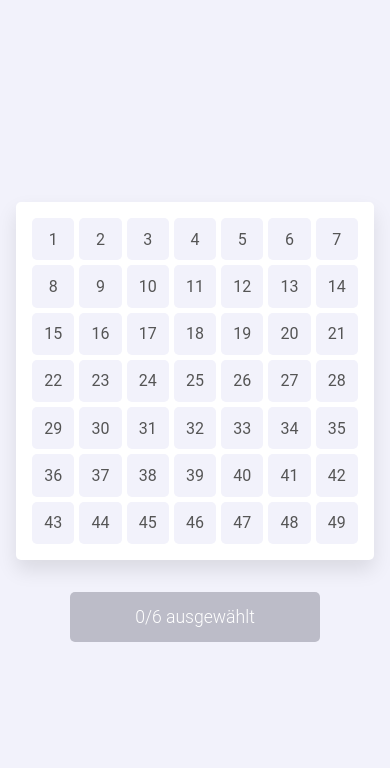
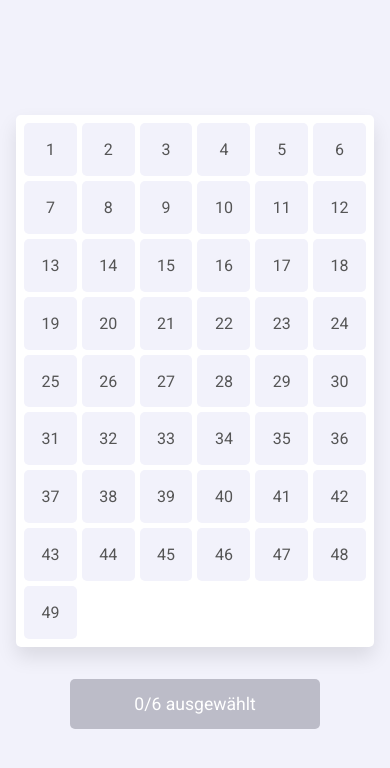
Before and after one commit to JonasKre/react-lottoschein, a React (Create React App) app: page / in a window 390 px wide. Shown: the top 768 px of the page. Built offline with nearby package versions, Linux system fonts and the light colour scheme.

Commit message:
Adjustments to responsive behaviour

```diff
--- a/public/index.html
+++ b/public/index.html
@@ -17,7 +17,11 @@
       work correctly both with client-side routing and a non-root public URL.
       Learn how to configure a non-root public URL by running `npm run build`.
     -->
-    <title>React App</title>
+    <link
+      href="https://fonts.googleapis.com/css2?family=Roboto:ital,wght@0,400;0,700;1,300&display=swap"
+      rel="stylesheet"
+    />
+    <title>React Lottoschein</title>
   </head>
   <body>
     <noscript>You need to enable JavaScript to run this app.</noscript>
--- a/src/App.js
+++ b/src/App.js
@@ -9,8 +9,7 @@ import Result from "./components/Result";
 function App() {
   // Constants
   const fields_num = 49,
-    max = 6,
-    fields = [];
+    max = 6;
 
   // State
   const [selected, setSelected] = useState([]);
@@ -32,6 +31,7 @@ function App() {
   }
 
   // Initialize number fields
+  const fields = [];
   for (let i = 1; i <= fields_num; i++) {
     fields.push(
       <Number
--- a/src/components/Board.js
+++ b/src/components/Board.js
@@ -3,17 +3,18 @@ import styled from "styled-components";
 
 const Container = styled.div`
   display: grid;
-  grid-template-columns: repeat(7, 1fr);
+  grid-template-columns: repeat(6, 1fr);
   grid-gap: 5px;
   background-color: #fff;
   width: 100%;
   max-width: 500px;
   border-radius: 5px;
-  padding: 1rem;
+  padding: 0.5rem;
   margin: 1rem 0 2rem 0;
   box-shadow: 0px 10px 20px rgba(0, 0, 0, 0.1);
 
   @media only screen and (min-width: 480px) {
+    padding: 1rem;
     grid-template-columns: repeat(7, 1fr);
   }
 `;
--- a/src/components/Container.js
+++ b/src/components/Container.js
@@ -2,6 +2,7 @@ import React from "react";
 import styled from "styled-components";
 
 const Wrapper = styled.div`
+  overflow: hidden;
   display: flex;
   align-items: center;
   justify-content: center;
@@ -10,9 +11,9 @@ const Wrapper = styled.div`
   width: 100%;
   padding: 0 1rem;
   transform: translateX(${(props) => (props.isFinished ? "-100%" : "0")});
-  transition: transform 1s ease-in;
+  transition: transform 0.8s ease-in;
 
-  @media only screen and (min-width: 480px) {
+  @media only screen and (min-width: 768px) {
     padding: 0 2rem;
   }
 `;
--- a/src/components/ContinueButton.js
+++ b/src/components/ContinueButton.js
@@ -15,10 +15,6 @@ const ButtonOuter = styled.button`
   max-width: 250px;
   width: 100%;
   font-family: inherit;
-
-  @media only screen and (min-width: 480px) {
-    max-width: 285px;
-  }
 `;
 
 const ButtonText = styled.span`
@@ -31,15 +27,12 @@ const ButtonText = styled.span`
   color: #fff;
   font-size: 1.1rem;
   font-weight: 300;
-
-  @media only screen and (min-width: 480px) {
-    font-size: 1.3rem;
-  }
 `;
 
 const ButtonInner = styled.span`
   z-index: 1;
   position: absolute;
+  display: block;
   top: 0;
   left: 0;
   transition: all 0.3s cubic-bezier(0.175, 0.885, 0.32, 1.275);
--- a/src/components/GlobalStyle.js
+++ b/src/components/GlobalStyle.js
@@ -1,8 +1,6 @@
 import { createGlobalStyle } from "styled-components";
 
 const GlobalStyle = createGlobalStyle`
-  @import url('https://fonts.googleapis.com/css2?family=Roboto:wght@300;400;700&display=swap');
-
   * {
     box-sizing: border-box;
   }
--- a/src/components/Number.js
+++ b/src/components/Number.js
@@ -35,13 +35,12 @@ const Field = styled.button`
     opacity: 0.5;
   }
 
-  @media only screen and (min-width: 480px) {
+  @media only screen and (min-width: 500px) {
     font-size: 1.2rem;
   }
 `;
 
 function Number(props) {
-  console.log(props);
   const classes = {
     selected: props.isSelected ? "selected" : "",
     isActive: !props.isSelected && props.isFinished ? "inactive" : "",
--- a/src/components/Result.js
+++ b/src/components/Result.js
@@ -7,7 +7,7 @@ const ResultHeading = styled.h1`
   color: #252d6b;
   margin: 0 0 1rem;
 
-  @media only screen and (min-width: 480px) {
+  @media only screen and (min-width: 560px) {
     font-size: 4rem;
   }
 `;
@@ -18,6 +18,7 @@ const ResultList = styled.ul`
   grid-gap: 0.5rem;
   list-style-type: none;
   padding: 0;
+  margin: 0;
 
   li {
     padding: 0.8rem;
@@ -29,7 +30,7 @@ const ResultList = styled.ul`
     color: #555;
     box-shadow: 0px 15px 10px rgba(0, 0, 0, 0.05);
 
-    @media only screen and (min-width: 480px) {
+    @media only screen and (min-width: 560px) {
       padding: 1.5rem;
       grid-gap: 1rem;
       font-size: 3rem;
@@ -44,8 +45,8 @@ export default function Result({ selection }) {
       <ResultList>
         {selection
           .sort((a, b) => a - b)
-          .map((value) => (
-            <li>{value}</li>
+          .map((value, i) => (
+            <li key={i}>{value}</li>
           ))}
       </ResultList>
     </Fragment>
```
